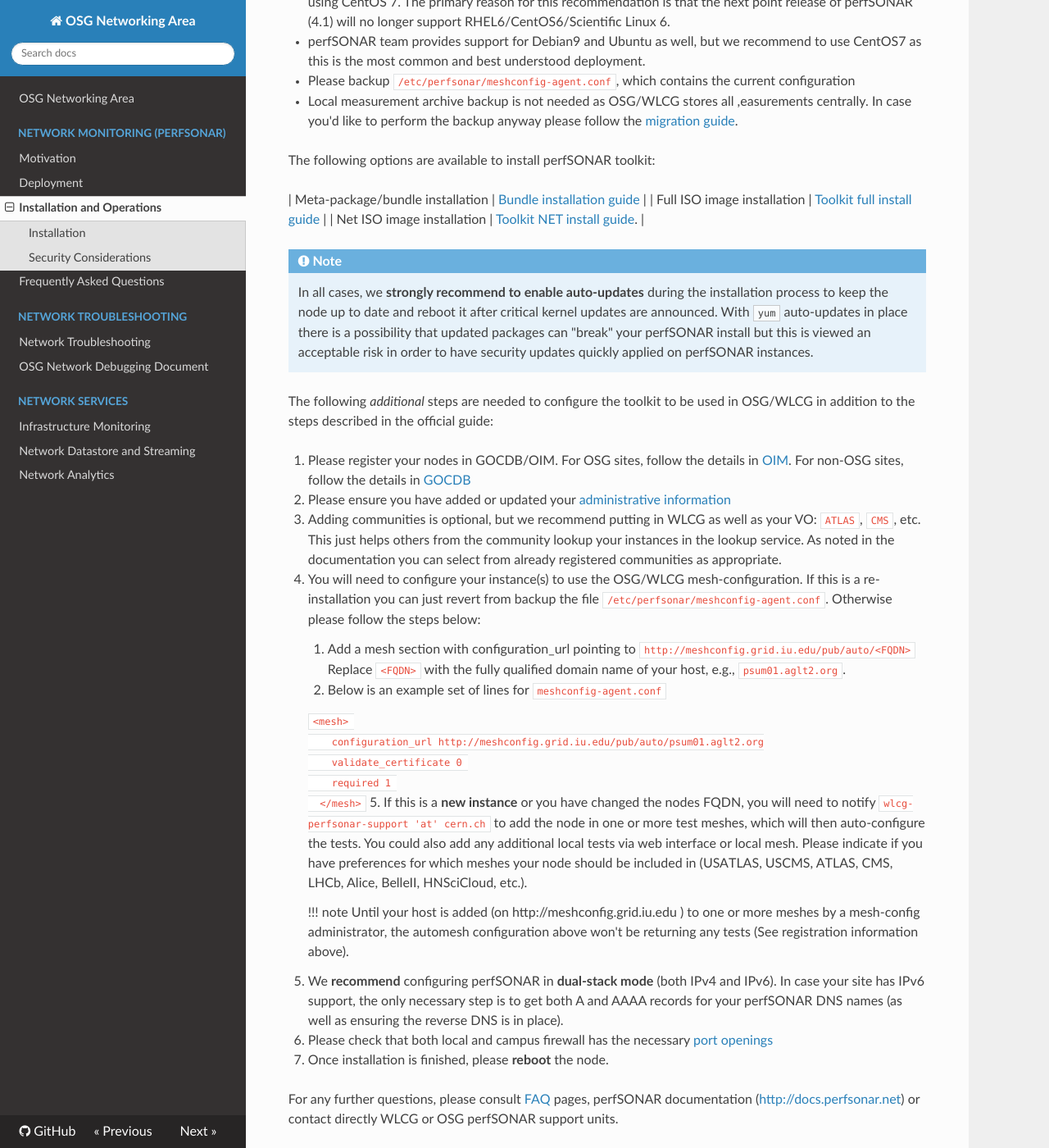
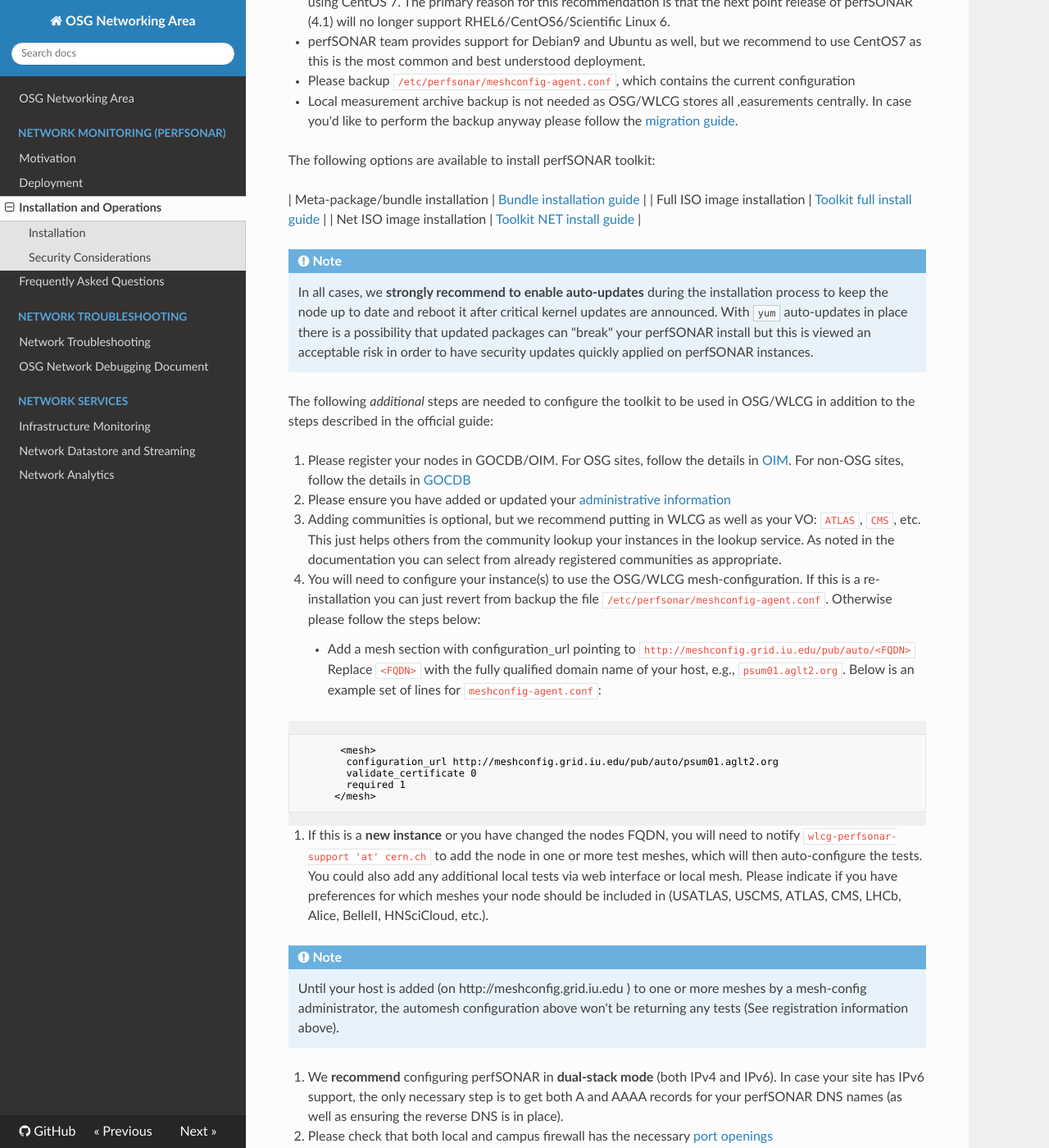
Before and after one commit to osg-htc/networking, an MkDocs documentation site: the page built from docs/perfsonar/installation.md, in a window 1280 px wide and 1400 px high, scrolled down 502 px. Shown: the whole window at 82% size. Built offline with MkDocs 1.6.1, drawn with Linux system fonts in a browser that asks for light colours; nearby versions of some CDN libraries; old or Windows-style settings are respelled for this version of MkDocs.

Commit message:
Update installation.md

````diff
--- a/docs/perfsonar/installation.md
+++ b/docs/perfsonar/installation.md
@@ -15,9 +15,9 @@
 
 The following options are available to install perfSONAR toolkit:
 
-| Meta-package/bundle installation | [Bundle installation guide](http://docs.perfsonar.net/install_centos.html) |
-| Full ISO image installation | [Toolkit full install guide](http://docs.perfsonar.net/install_centos_fullinstall.html) |
-| Net ISO image installation |  [Toolkit NET install guide](http://docs.perfsonar.net/install_centos_netinstall.html). |
+| Meta-package/bundle installation | [Bundle installation guide](http://docs.perfsonar.net/install_centos.html)              |
+| Full ISO image installation      | [Toolkit full install guide](http://docs.perfsonar.net/install_centos_fullinstall.html) |
+| Net ISO image installation       |  [Toolkit NET install guide](http://docs.perfsonar.net/install_centos_netinstall.html)  |
 
 !!! note
     In all cases, we **strongly recommend to enable auto-updates** during the installation process to keep the node up to date and        reboot it after critical kernel updates are announced. With `yum` auto-updates in place there is a possibility that updated packages     can "break" your perfSONAR install but this is viewed an acceptable risk in order to have security updates quickly applied on           perfSONAR instances.
@@ -28,20 +28,20 @@
 2. Please ensure you have added or updated your [administrative information](http://docs.perfsonar.net/manage_admin_info.html)
 3. Adding communities is optional, but we recommend putting in WLCG as well as your VO: `ATLAS`, `CMS`, etc. This just helps others from the community lookup your instances in the lookup service. As noted in the documentation you can select from already registered communities as appropriate.
 4. You will need to configure your instance(s) to use the OSG/WLCG mesh-configuration. If this is a re-installation you can just revert from backup the file `/etc/perfsonar/meshconfig-agent.conf`. Otherwise please follow the steps below:
-    1. Add a mesh section with configuration_url pointing to `http://meshconfig.grid.iu.edu/pub/auto/<FQDN>` Replace `<FQDN>` with the fully qualified domain name of your host, e.g., `psum01.aglt2.org`.
-    2. Below is an example set of lines for `meshconfig-agent.conf`
+    * Add a mesh section with configuration_url pointing to `http://meshconfig.grid.iu.edu/pub/auto/<FQDN>` Replace `<FQDN>` with the fully qualified domain name of your host, e.g., `psum01.aglt2.org`. Below is an example set of lines for `meshconfig-agent.conf`:
 
-    ```
+```
        <mesh>
         configuration_url http://meshconfig.grid.iu.edu/pub/auto/psum01.aglt2.org
         validate_certificate 0
         required 1
       </mesh>
-     ```
+```
+
 5. If this is a **new instance** or you have changed the nodes FQDN, you will need to notify `wlcg-perfsonar-support 'at' cern.ch` to add the node in one or more test meshes, which will then auto-configure the tests. You could also add any additional local tests via web interface or local mesh. Please indicate if you have preferences for which meshes your node should be included in (USATLAS, USCMS, ATLAS, CMS, LHCb, Alice, BelleII, HNSciCloud, etc.).
 
-     !!! note
-	Until your host is added (on http://meshconfig.grid.iu.edu ) to one or more meshes by a mesh-config administrator, the automesh configuration above won't be returning any tests (See registration information above).
+!!! note
+    Until your host is added (on http://meshconfig.grid.iu.edu ) to one or more meshes by a mesh-config administrator, the automesh configuration above won't be returning any tests (See registration information above).
 
 6. We **recommend** configuring perfSONAR in **dual-stack mode** (both IPv4 and IPv6). In case your site has IPv6 support, the only necessary step is to get both A and AAAA records for your perfSONAR DNS names (as well as ensuring the reverse DNS is in place).
 7. Please check that both local and campus firewall has the necessary [port openings](#security-considerations)
````
